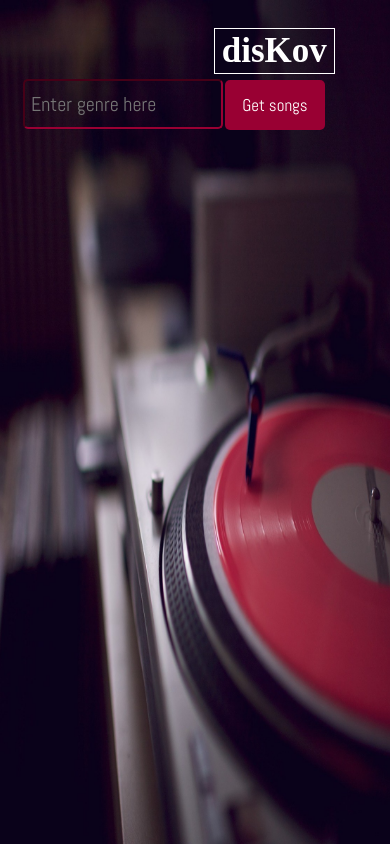
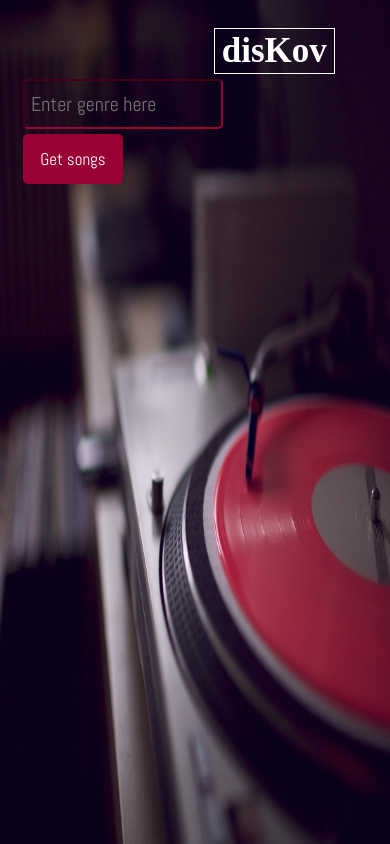
Before and after one commit to meron-yemane/Spotify-capstone, a website: page public/index.html in a window 390 px wide. Both pictures are taken after a click on the button "Start Exploring!". Drawn offline with nearby package versions, Linux system fonts and the light colour scheme; a web font is replaced by a local one.

Commit message:
submit button moved below search box for smaller screens

```diff
--- a/public/main.css
+++ b/public/main.css
@@ -193,3 +193,17 @@ body {
     width: 175px;
   }
 }
+
+@media only screen and (max-width: 500px) {
+  #myform {
+    display: grid;
+  }
+
+  .search {
+    margin-bottom: 0px;
+  }
+
+  .button {
+    margin-left: 4%;
+  }
+}
```
